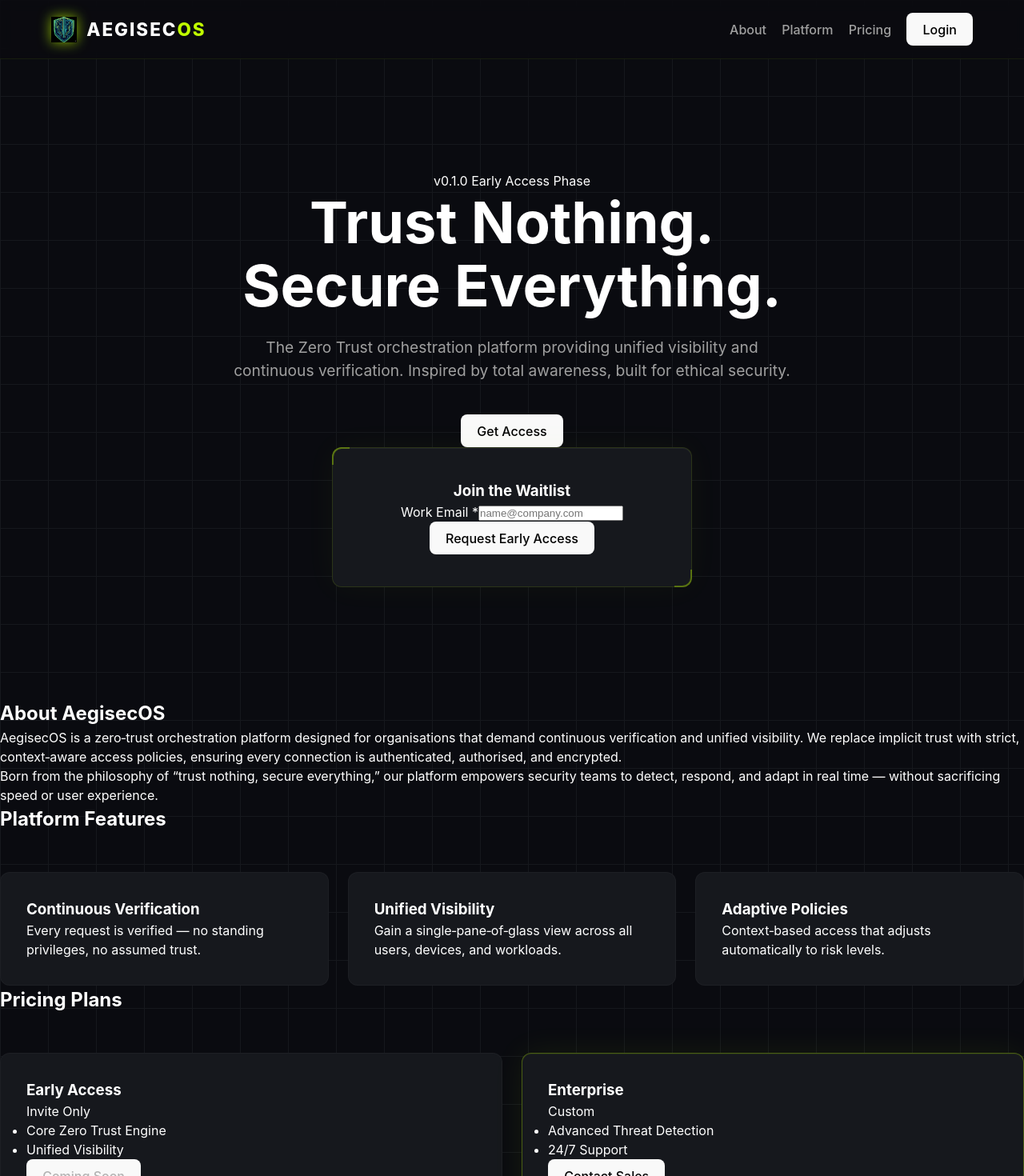
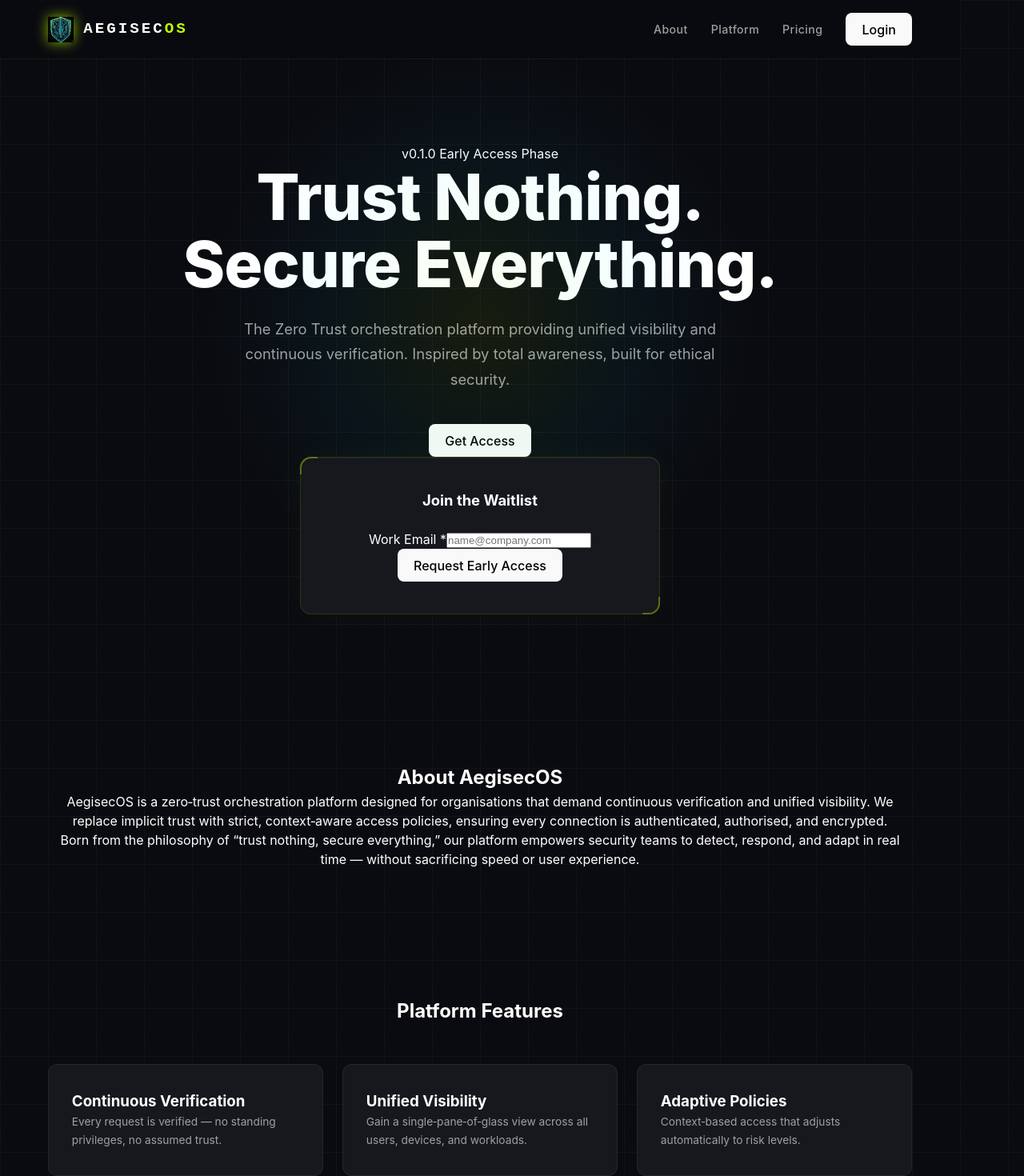
Before and after one commit to Obieverse-dev/aegisecos, a React (Vite) app: page / in a window 1280 px wide. Shown: the top 1470 px of the page at 80% size. Built offline with nearby package versions, Linux system fonts and the light colour scheme.

Commit message:
Update App.css

```diff
--- a/src/App.css
+++ b/src/App.css
@@ -2,162 +2,69 @@
   --bg-dark: #0a0b10;
   --bg-charcoal: #16181d;
   --lime-green: #c0ff00;
+  --cyan: #00e5ff;
   --text-white: #ffffff;
   --text-gray: #a0a0a0;
   --glass: rgba(255, 255, 255, 0.03);
+  --glow-lime: 0 0 24px rgba(192,255,0,0.45), 0 0 60px rgba(192,255,0,0.15);
+  --glow-cyan: 0 0 24px rgba(0,229,255,0.4), 0 0 60px rgba(0,229,255,0.12);
 }
-* {
-  box-sizing: border-box;
-  margin: 0;
-  padding: 0;
-}
+* { box-sizing: border-box; margin: 0; padding: 0; }
+
 body {
   background-color: var(--bg-dark);
   background-image:
-    linear-gradient(var(--bg-charcoal) 1px, transparent 1px),
-    linear-gradient(90deg, var(--bg-charcoal) 1px, transparent 1px);
+    linear-gradient(rgba(22,24,29,0.7) 1px, transparent 1px),
+    linear-gradient(90deg, rgba(22,24,29,0.7) 1px, transparent 1px);
   background-size: 60px 60px;
   color: var(--text-white);
   font-family: 'Inter', sans-serif;
   width: 100%;
-  overflow-x: hidden; /* Prevents unwanted horizontal scrolling */
+  overflow-x: hidden;
 }
-/* Navbar - Stays constrained */
+
 .navbar {
   display: flex;
   justify-content: space-between;
   align-items: center;
   padding: 1rem 5%;
-  background: rgba(10, 11, 16, 0.8);
-  backdrop-filter: blur(10px);
+  background: rgba(10,11,16,0.85);
+  backdrop-filter: blur(14px);
   position: sticky;
   top: 0;
   z-index: 1000;
-  border-bottom: 1px solid var(--glass);
+  border-bottom: 1px solid rgba(192,255,0,0.08);
 }
-.logo {
-  display: flex;
-  align-items: center;
-  gap: 12px;
-  flex-shrink: 0; /* Keeps logo from being squished */
-}
-/* FIXED LOGO SIZE */
+
+.logo { display: flex; align-items: center; gap: 12px; flex-shrink: 0; }
+
 .logo-img {
   height: 32px;
   width: auto;
   display: block;
-}
-.logo-text {
-  font-weight: 800;
-  letter-spacing: 2px;
-  font-size: clamp(1rem, 4vw, 1.4rem);
-}
-.nav-links {
-  display: flex;
-  align-items: center;
-  gap: 1.2rem;
-}
-/* Hero - Content scales for mobile */
-.hero {
-  display: flex;
-  justify-content: center;
-  align-items: center;
-  text-align: center;
-  min-height: 100vh;
-  padding: 80px 5%;
-}
-h1 {
-  font-size: clamp(2.2rem, 10vw, 4.5rem);
-  line-height: 1.1;
-  margin-bottom: 1.5rem;
-}
-.hero-subtitle {
-  color: var(--text-gray);
-  font-size: clamp(0.9rem, 3vw, 1.2rem);
-  max-width: 700px;
-  margin: 0 auto 2.5rem;
-}
-.waitlist-card {
-  background: var(--bg-charcoal);
-  border: 1px solid rgba(255,255,255,0.1);
-  padding: clamp(1.5rem, 5vw, 2.5rem);
-  border-radius: 12px;
-  width: 100%;
-  max-width: 450px;
-  margin: 0 auto;
-}
-/* Responsive Grids */
-.feature-grid, .pricing-grid {
-  display: grid;
-  grid-template-columns: repeat(auto-fit, minmax(280px, 1fr));
-  gap: 1.5rem;
-  margin-top: 3rem;
-  width: 100%;
-}
-.feature, .price-card {
-  background: var(--bg-charcoal);
-  border: 1px solid var(--glass);
-  border-radius: 12px;
-  padding: 2rem;
-  width: 100%; /* No longer fixed at 250px */
-}
-/* Media Queries for fine-tuning */
-@media (max-width: 768px) {
-  .nav-links {
-    display: none; /* Hide nav links on mobile for cleaner look */
-  }
-
-  .content-section {
-    padding: 60px 5%;
-  }
-  .pricing-grid {
-    display: flex;
-    flex-direction: column;
-    align-items: center;
-  }
-
-  .price-card {
-    max-width: 100%;
-  }
-}
-
-/* ════════════════════════════════════════
-   COLOR & VIBRANCY — ADDITIONS ONLY
-   Nothing above this line was changed.
-   ════════════════════════════════════════ */
-
-:root {
-  --cyan: #00e5ff;
-  --glow-lime: 0 0 24px rgba(192,255,0,0.45), 0 0 60px rgba(192,255,0,0.15);
-  --glow-cyan: 0 0 24px rgba(0,229,255,0.4), 0 0 60px rgba(0,229,255,0.12);
-}
-
-/* Logo glow */
-.logo-img {
   filter: drop-shadow(0 0 8px rgba(192,255,0,0.7));
 }
 
-/* "OS" accent in logo text */
-.logo-text span {
-  color: var(--lime-green);
+.logo-text {
+  font-family: 'Orbitron', monospace;
+  font-weight: 900;
+  letter-spacing: 3px;
+  font-size: clamp(0.9rem, 3.5vw, 1.2rem);
+  color: var(--text-white);
 }
+.logo-text span { color: var(--lime-green); }
 
-/* Navbar border glow */
-.navbar {
-  border-bottom-color: rgba(192,255,0,0.08);
-}
-
-/* Nav links */
+.nav-links { display: flex; align-items: center; gap: 1.8rem; }
 .nav-links a {
   color: var(--text-gray);
   text-decoration: none;
+  font-size: 0.88rem;
+  font-weight: 500;
+  letter-spacing: 0.5px;
   transition: color 0.2s;
 }
-.nav-links a:hover {
-  color: var(--text-white);
-}
+.nav-links a:hover { color: var(--text-white); }
 
-/* Login button */
 .btn-login {
   border: 1px solid rgba(255,255,255,0.25);
   background: transparent;
@@ -167,6 +74,7 @@ h1 {
   font-size: 0.88rem;
   font-weight: 600;
   cursor: pointer;
+  letter-spacing: 0.5px;
   transition: border-color 0.2s, color 0.2s, box-shadow 0.2s;
 }
 .btn-login:hover {
@@ -175,28 +83,28 @@ h1 {
   box-shadow: 0 0 12px rgba(192,255,0,0.2);
 }
 
-/* Hero radial glow — applied to .hero-inner so .hero layout is untouched */
-.hero-inner {
+.hero {
+  display: flex;
+  justify-content: center;
+  align-items: center;
+  text-align: center;
+  min-height: 100vh;
+  padding: 80px 5%;
   position: relative;
-  z-index: 1;
 }
-.hero-inner::before {
+.hero::before {
   content: '';
   position: absolute;
-  top: 50%;
-  left: 50%;
+  top: 50%; left: 50%;
   transform: translate(-50%, -60%);
   width: min(700px, 120vw);
   height: min(700px, 120vw);
   background: radial-gradient(ellipse at center,
-    rgba(192,255,0,0.07) 0%,
-    rgba(0,229,255,0.04) 40%,
-    transparent 70%);
-  pointer-events: none;
-  z-index: -1;
+    rgba(192,255,0,0.07) 0%, rgba(0,229,255,0.04) 40%, transparent 70%);
+  pointer-events: none; z-index: 0;
 }
+.hero-inner { position: relative; z-index: 1; }
 
-/* Version badge */
 .version-badge {
   display: inline-block;
   font-size: 0.75rem;
@@ -209,27 +117,27 @@ h1 {
   background: rgba(255,255,255,0.03);
   text-transform: uppercase;
 }
-.version-badge span {
-  color: var(--lime-green);
-  font-weight: 600;
+.version-badge span { color: var(--lime-green); font-weight: 600; }
+
+h1 {
+  font-size: clamp(2.4rem, 10vw, 5rem);
+  line-height: 1.05;
+  margin-bottom: 1.5rem;
+  font-weight: 800;
+  letter-spacing: -1px;
+}
+.h1-line1 { color: var(--text-white); text-shadow: 0 0 40px rgba(255,255,255,0.12); display: block; }
+.h1-secure { color: var(--cyan); text-shadow: var(--glow-cyan); }
+.h1-everything { color: var(--lime-green); text-shadow: var(--glow-lime); }
+
+.hero-subtitle {
+  color: var(--text-gray);
+  font-size: clamp(0.9rem, 2.5vw, 1.15rem);
+  max-width: 600px;
+  margin: 0 auto 2.5rem;
+  line-height: 1.7;
 }
 
-/* Headline color splits */
-.h1-line1 {
-  display: block;
-  color: var(--text-white);
-  text-shadow: 0 0 40px rgba(255,255,255,0.12);
-}
-.h1-secure {
-  color: var(--cyan);
-  text-shadow: var(--glow-cyan);
-}
-.h1-everything {
-  color: var(--lime-green);
-  text-shadow: var(--glow-lime);
-}
-
-/* Get Access button */
 .btn-cta {
   display: inline-block;
   background: var(--lime-green);
@@ -246,162 +154,84 @@ h1 {
   transition: transform 0.15s, box-shadow 0.15s;
   margin-bottom: 2.5rem;
 }
-.btn-cta:hover {
-  transform: translateY(-2px) scale(1.03);
-  box-shadow: 0 0 36px rgba(192,255,0,0.65), 0 0 80px rgba(192,255,0,0.2);
-}
+.btn-cta:hover { transform: translateY(-2px) scale(1.03); box-shadow: 0 0 36px rgba(192,255,0,0.65), 0 0 80px rgba(192,255,0,0.2); }
 
-/* Waitlist card — lime border + corner accents */
 .waitlist-card {
-  border-color: rgba(192,255,0,0.12);
+  background: var(--bg-charcoal);
+  border: 1px solid rgba(192,255,0,0.12);
   box-shadow: 0 0 40px rgba(192,255,0,0.04), inset 0 1px 0 rgba(255,255,255,0.05);
+  padding: clamp(1.5rem, 5vw, 2.5rem);
+  border-radius: 14px;
+  width: 100%;
+  max-width: 450px;
+  margin: 0 auto;
   position: relative;
 }
-.waitlist-card::before,
-.waitlist-card::after {
-  content: '';
-  position: absolute;
-  width: 20px;
-  height: 20px;
-  border-color: var(--lime-green);
-  border-style: solid;
-  opacity: 0.35;
+.waitlist-card::before, .waitlist-card::after {
+  content: ''; position: absolute;
+  width: 20px; height: 20px;
+  border-color: var(--lime-green); border-style: solid; opacity: 0.35;
 }
-.waitlist-card::before {
-  top: -1px; left: -1px;
-  border-width: 2px 0 0 2px;
-  border-radius: 12px 0 0 0;
-}
-.waitlist-card::after {
-  bottom: -1px; right: -1px;
-  border-width: 0 2px 2px 0;
-  border-radius: 0 0 12px 0;
-}
+.waitlist-card::before { top: -1px; left: -1px; border-width: 2px 0 0 2px; border-radius: 14px 0 0 0; }
+.waitlist-card::after  { bottom: -1px; right: -1px; border-width: 0 2px 2px 0; border-radius: 0 0 14px 0; }
 
-/* Email input */
+.waitlist-card h3 { font-size: 1.15rem; font-weight: 700; margin-bottom: 1.4rem; }
+.field-label { display: block; font-size: 0.78rem; color: var(--text-gray); margin-bottom: 0.5rem; letter-spacing: 0.5px; }
+.field-label span { color: var(--lime-green); }
+
 .email-input {
-  width: 100%;
-  background: #0a0b10;
+  width: 100%; background: #0a0b10;
   border: 1px solid rgba(255,255,255,0.1);
-  color: var(--text-white);
-  padding: 0.75rem 1rem;
-  border-radius: 8px;
-  font-size: 0.9rem;
-  font-family: 'Inter', sans-serif;
-  margin-bottom: 1.1rem;
-  outline: none;
+  color: var(--text-white); padding: 0.75rem 1rem;
+  border-radius: 8px; font-size: 0.9rem; font-family: 'Inter', sans-serif;
+  margin-bottom: 1.1rem; outline: none;
   transition: border-color 0.2s, box-shadow 0.2s;
 }
-.email-input::placeholder {
-  color: rgba(160,160,160,0.5);
-}
-.email-input:focus {
-  border-color: rgba(192,255,0,0.4);
-  box-shadow: 0 0 0 3px rgba(192,255,0,0.07);
-}
+.email-input::placeholder { color: rgba(160,160,160,0.5); }
+.email-input:focus { border-color: rgba(192,255,0,0.4); box-shadow: 0 0 0 3px rgba(192,255,0,0.07); }
 
-/* Request Early Access button */
 .btn-waitlist {
-  width: 100%;
-  background: var(--lime-green);
-  color: #0a0b10;
-  font-weight: 800;
-  font-size: 0.95rem;
-  letter-spacing: 0.8px;
-  padding: 0.85rem;
-  border-radius: 8px;
-  border: none;
-  cursor: pointer;
-  text-transform: uppercase;
-  box-shadow: var(--glow-lime);
+  width: 100%; background: var(--lime-green); color: #0a0b10;
+  font-weight: 800; font-size: 0.95rem; letter-spacing: 0.8px;
+  padding: 0.85rem; border-radius: 8px; border: none; cursor: pointer;
+  text-transform: uppercase; box-shadow: var(--glow-lime);
   transition: transform 0.15s, box-shadow 0.15s;
 }
-.btn-waitlist:hover {
-  transform: translateY(-1px);
-  box-shadow: 0 0 28px rgba(192,255,0,0.6), 0 0 60px rgba(192,255,0,0.18);
+.btn-waitlist:hover { transform: translateY(-1px); box-shadow: 0 0 28px rgba(192,255,0,0.6), 0 0 60px rgba(192,255,0,0.18); }
+
+.content-section { padding: 80px 5%; max-width: 1200px; margin: 0 auto; text-align: center; }
+.section-eyebrow { font-size: 0.72rem; letter-spacing: 3px; text-transform: uppercase; color: var(--lime-green); margin-bottom: 0.8rem; font-weight: 600; }
+.section-title { font-size: clamp(1.6rem, 5vw, 2.4rem); font-weight: 800; margin-bottom: 0.6rem; }
+.section-sub { color: var(--text-gray); font-size: clamp(0.85rem, 2vw, 1rem); max-width: 540px; margin: 0 auto; line-height: 1.7; }
+
+.feature-grid { display: grid; grid-template-columns: repeat(auto-fit, minmax(260px, 1fr)); gap: 1.5rem; margin-top: 3rem; }
+.feature { background: var(--bg-charcoal); border: 1px solid rgba(255,255,255,0.06); border-radius: 12px; padding: 2rem 1.8rem; text-align: left; transition: border-color 0.25s, box-shadow 0.25s; }
+.feature:hover { border-color: rgba(192,255,0,0.2); box-shadow: 0 0 30px rgba(192,255,0,0.05); }
+.feature-icon { font-size: 1.6rem; margin-bottom: 1rem; filter: drop-shadow(0 0 6px rgba(192,255,0,0.5)); }
+.feature h4 { font-size: 1rem; font-weight: 700; margin-bottom: 0.5rem; }
+.feature p { font-size: 0.86rem; color: var(--text-gray); line-height: 1.65; }
+
+.pricing-grid { display: grid; grid-template-columns: repeat(auto-fit, minmax(260px, 1fr)); gap: 1.5rem; margin-top: 3rem; }
+.price-card { background: var(--bg-charcoal); border: 1px solid rgba(255,255,255,0.06); border-radius: 12px; padding: 2rem; text-align: left; transition: border-color 0.25s; }
+.price-card.featured { border-color: rgba(192,255,0,0.3); box-shadow: 0 0 40px rgba(192,255,0,0.07), inset 0 1px 0 rgba(192,255,0,0.08); }
+.plan-name { font-size: 0.72rem; letter-spacing: 2.5px; text-transform: uppercase; color: var(--text-gray); margin-bottom: 0.6rem; }
+.plan-name.accent { color: var(--lime-green); }
+.plan-price { font-size: 2.4rem; font-weight: 800; line-height: 1; margin-bottom: 0.3rem; }
+.plan-price span { font-size: 1rem; color: var(--text-gray); font-weight: 400; }
+.plan-desc { font-size: 0.84rem; color: var(--text-gray); margin-bottom: 1.5rem; line-height: 1.6; }
+.plan-features { list-style: none; margin-bottom: 1.8rem; }
+.plan-features li { font-size: 0.85rem; color: var(--text-gray); padding: 0.35rem 0; display: flex; align-items: center; gap: 0.5rem; }
+.plan-features li::before { content: '✓'; color: var(--lime-green); font-weight: 700; font-size: 0.8rem; flex-shrink: 0; }
+.btn-plan { width: 100%; padding: 0.75rem; border-radius: 8px; font-weight: 700; font-size: 0.88rem; letter-spacing: 0.5px; cursor: pointer; border: 1px solid rgba(255,255,255,0.15); background: transparent; color: var(--text-white); transition: border-color 0.2s, color 0.2s; }
+.btn-plan:hover { border-color: rgba(192,255,0,0.4); color: var(--lime-green); }
+.btn-plan.featured { background: var(--lime-green); color: #0a0b10; border: none; box-shadow: var(--glow-lime); }
+.btn-plan.featured:hover { box-shadow: 0 0 28px rgba(192,255,0,0.55); }
+
+footer { text-align: center; padding: 2.5rem 5%; border-top: 1px solid rgba(255,255,255,0.05); color: rgba(160,160,160,0.5); font-size: 0.78rem; letter-spacing: 0.5px; }
+footer span { color: var(--lime-green); }
+
+@media (max-width: 768px) {
+  .nav-links { display: none; }
+  .pricing-grid { display: flex; flex-direction: column; align-items: center; }
+  .price-card { max-width: 100%; width: 100%; }
 }
-
-/* Feature card hover glow */
-.feature {
-  transition: border-color 0.25s, box-shadow 0.25s;
-}
-.feature:hover {
-  border-color: rgba(192,255,0,0.2);
-  box-shadow: 0 0 30px rgba(192,255,0,0.05);
-}
-
-/* Feature icon glow */
-.feature-icon {
-  font-size: 1.6rem;
-  margin-bottom: 1rem;
-  filter: drop-shadow(0 0 6px rgba(192,255,0,0.5));
-}
-
-/* Price card hover + featured */
-.price-card {
-  transition: border-color 0.25s, box-shadow 0.25s;
-}
-.price-card:hover {
-  border-color: rgba(192,255,0,0.2);
-  box-shadow: 0 0 30px rgba(192,255,0,0.05);
-}
-.price-card.featured {
-  border-color: rgba(192,255,0,0.3);
-  box-shadow: 0 0 40px rgba(192,255,0,0.07), inset 0 1px 0 rgba(192,255,0,0.08);
-}
-
-/* Section eyebrow */
-.section-eyebrow {
-  font-size: 0.72rem;
-  letter-spacing: 3px;
-  text-transform: uppercase;
-  color: var(--lime-green);
-  margin-bottom: 0.8rem;
-  font-weight: 600;
-}
-
-/* Plan name accent */
-.plan-name.accent {
-  color: var(--lime-green);
-}
-
-/* Plan checklist ticks */
-.plan-features li::before {
-  content: '✓';
-  color: var(--lime-green);
-  font-weight: 700;
-  font-size: 0.8rem;
-  flex-shrink: 0;
-}
-
-/* Plan buttons */
-.btn-plan {
-  width: 100%;
-  padding: 0.75rem;
-  border-radius: 8px;
-  font-weight: 700;
-  font-size: 0.88rem;
-  cursor: pointer;
-  border: 1px solid rgba(255,255,255,0.15);
-  background: transparent;
-  color: var(--text-white);
-  transition: border-color 0.2s, color 0.2s;
-}
-.btn-plan:hover {
-  border-color: rgba(192,255,0,0.4);
-  color: var(--lime-green);
-}
-.btn-plan.featured {
-  background: var(--lime-green);
-  color: #0a0b10;
-  border: none;
-  box-shadow: var(--glow-lime);
-}
-.btn-plan.featured:hover {
-  box-shadow: 0 0 28px rgba(192,255,0,0.55);
-}
-
-/* Footer accent */
-footer span {
-  color: var(--lime-green);
-}
```
